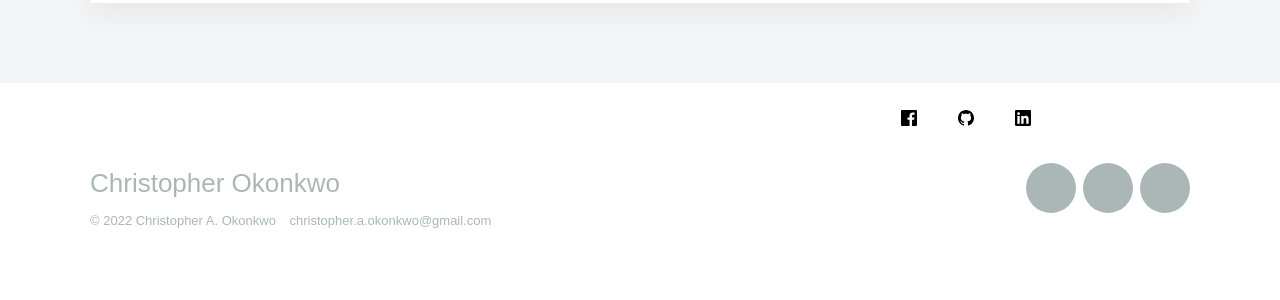
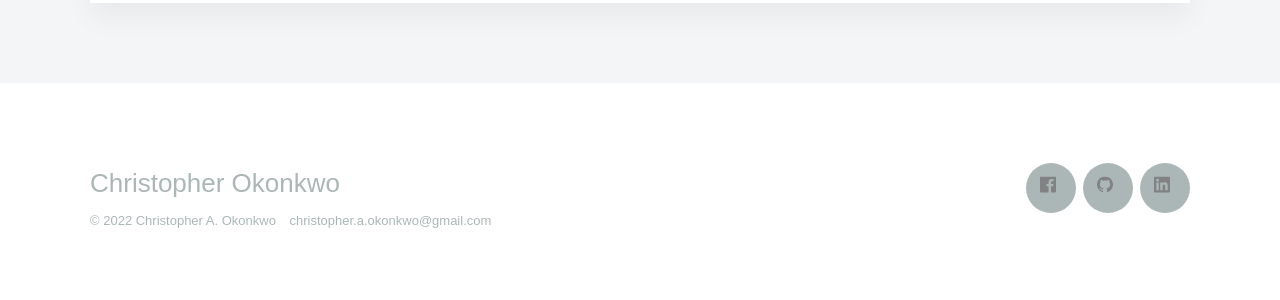
Before and after one commit to crisokonkwo/crisokonkwo.github.io, a Jekyll site: the page built from _pages/thanks.md, in a window 1280 px wide. Shown: the part 676-976 px from the top of the page. Built offline with Jekyll 4.4.1, drawn with Linux system fonts in a browser that asks for light colours; nearby versions of some CDN libraries; some web fonts are replaced.

Commit message:
Update socials.html

```diff
--- a/_includes/socials.html
+++ b/_includes/socials.html
@@ -4,7 +4,7 @@
 	<li class="socials__item">
 		<a class="socials__item__link" href="{{ url[1] }}" target="_blank" title="{{ url[0] | remove: '_url' | replace: '-', ' ' | capitalize }}">
 
-			<svg class="fab fa-{{ url[0] | remove: '_url' }}" aria-hidden="true">
+			<svg class="svg-icon" aria-hidden="true">
 				<use xlink:href="{{ '/assets/social-icons.svg#' }}{{ url[0] | remove: '_url' }}"></use>
 			</svg>
 
```
